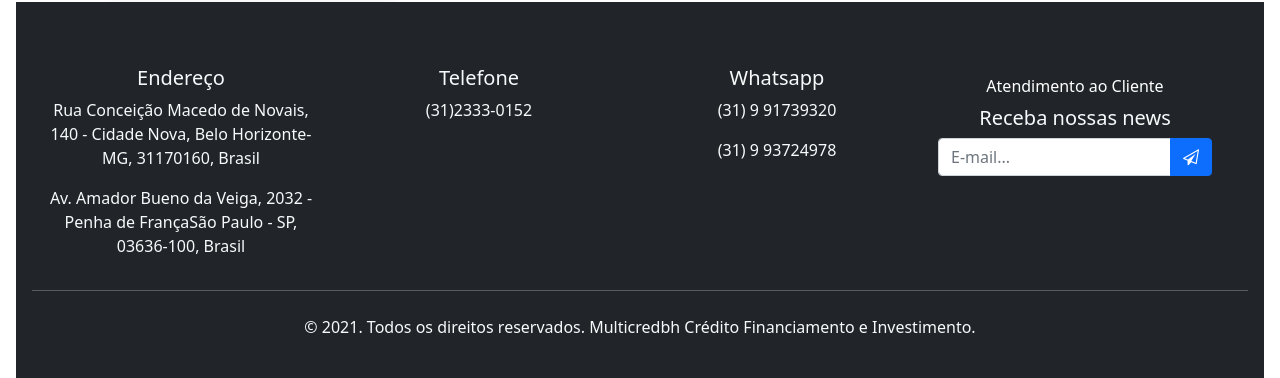
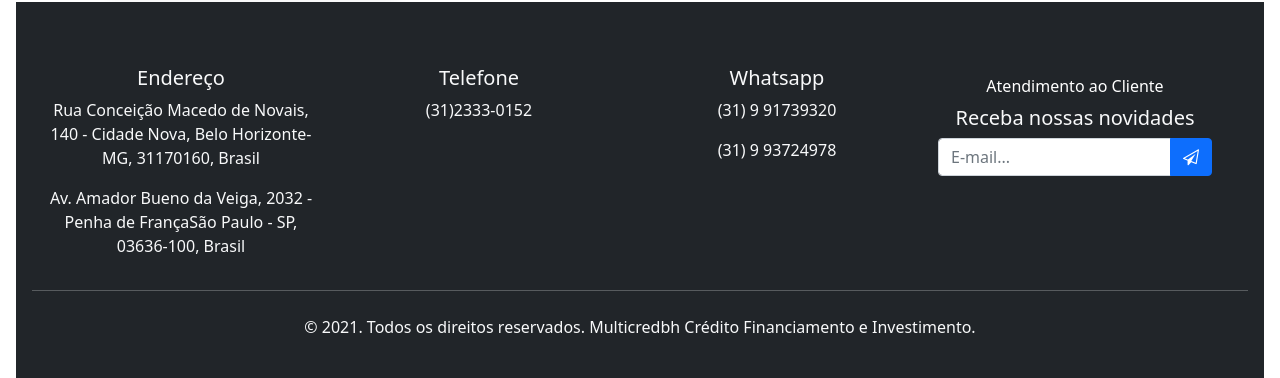
Before and after one commit to juninnzx21/Site_IMP_FINC, a PHP site: page /site/pages/servicos1.php in a window 1280 px wide. Shown: the part 1375-1753 px from the top of the page. Run offline with PHP 8.4, Linux system fonts and the light colour scheme; some libraries are stand-ins or nearby versions.

Commit message:
correcaonovidade

```diff
--- a/includes/footer.php
+++ b/includes/footer.php
@@ -23,7 +23,7 @@
                 <a class="nav-link text-center text-white" href="<?=$url?>pages/atendimento-ao-cliente.php">Atendimento
                     ao
                     Cliente</a>
-                <h5 class="text-center text-">Receba nossas news</h5>
+                <h5 class="text-center text-">Receba nossas novidades</h5>
                 <form method="post" action="<?=$url?>includes/process2.php">
                     <div class="input-group mb-3">
                         <input name='email' class="form-control" placeholder="E-mail..." type="email">
--- a/index.php
+++ b/index.php
@@ -2,5 +2,6 @@
 <?php include 'includes/header.php'; ?>
 <?php include 'includes/slide.php';?>
 <?php include 'includes/descricao.multicredbh.php';?>
+<?php include 'includes/formulario.php';?>
 <?php include 'includes/portfolio.php';?>
 <?php include 'includes/footer.php';?>
```
